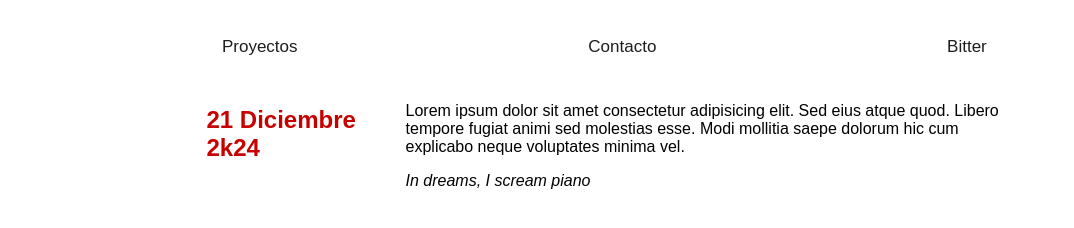
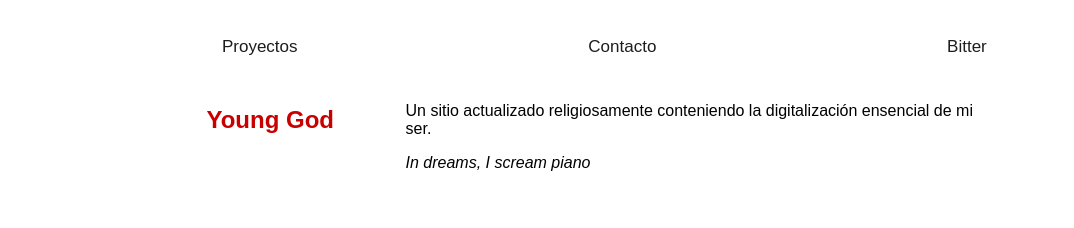
Before and after one commit to StNemo/testing.web, a plain HTML site: page index.html in a window 1280 px wide. Shown: the full height of the page, 206-1280 px from the left. Drawn offline with Linux system fonts and the light colour scheme; a web font is replaced by a local one.

Commit message:
Add files via upload

```diff
--- a/index.html
+++ b/index.html
@@ -35,11 +35,11 @@
             </div>
             <div class="entrada">
                 <div>
-                    <h2>21 Diciembre 2k24</h2>
+                    <h2>Young God</h2>
                 </div>
                 <div>
                     <p>
-                        Lorem ipsum dolor sit amet consectetur adipisicing elit. Sed eius atque quod. Libero tempore fugiat animi sed molestias esse. Modi mollitia saepe dolorum hic cum explicabo neque voluptates minima vel.
+                        Un sitio actualizado religiosamente conteniendo la digitalización ensencial de mi ser.
                     </p>
                     <p>
                         <em>
```
